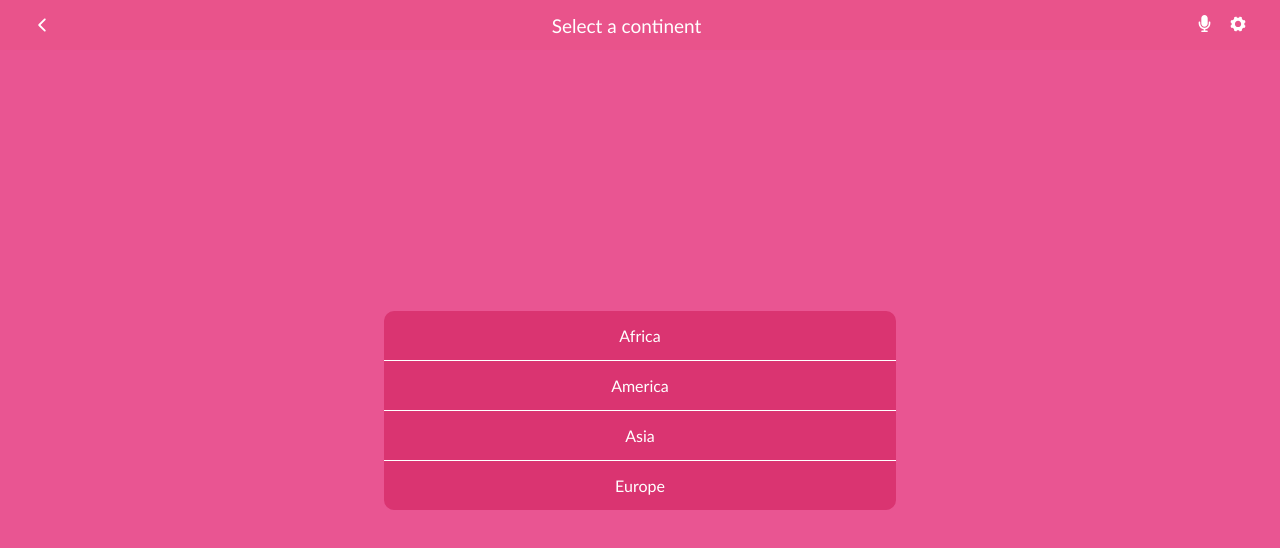
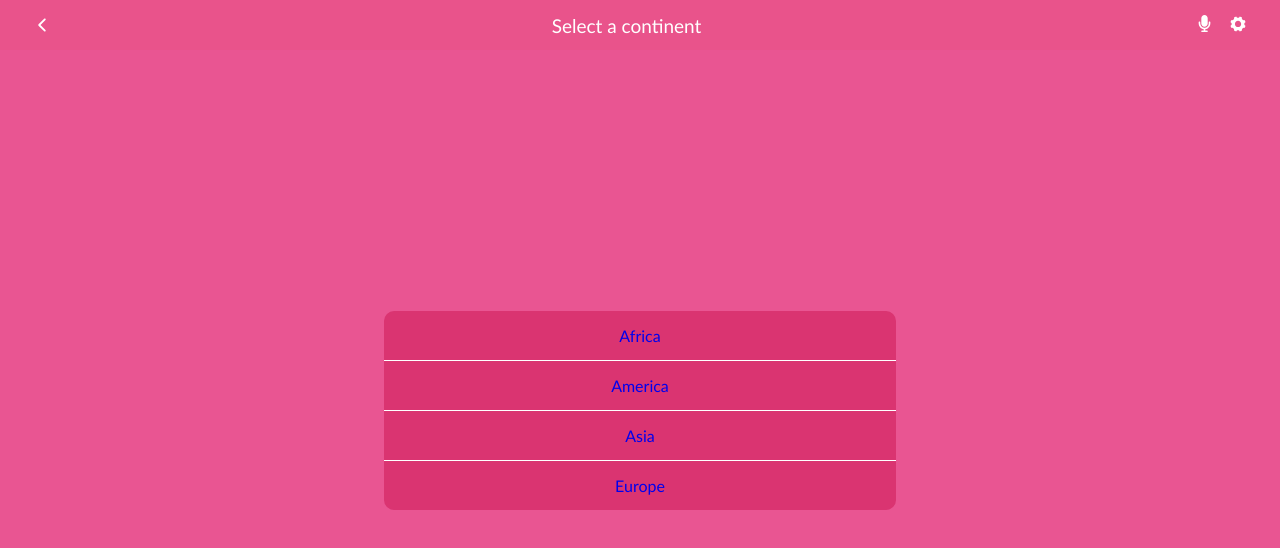
Before and after one commit to moise10r/covid_19_app, a React (Create React App) app: page / in a window 1280 px wide. Shown: the top 548 px of the page. Built offline with nearby package versions, Linux system fonts and the light colour scheme.

Commit message:
Add the link route

```diff
--- a/src/component/features/Filter/filterByContinent.jsx
+++ b/src/component/features/Filter/filterByContinent.jsx
@@ -1,4 +1,5 @@
 import React from 'react';
+import { Link } from 'react-router-dom';
 import continents from '../../../services/continentList';
 import TopBar from '../../common/jsx/TopBar/topBar';
 import './filterByContinent.scss';
@@ -10,7 +11,11 @@ const FilterByContinent = () => (
       <ul className="continent-list">
         {
           continents.map(({ id, name }) => (
-            <li key={id} className="continent">{name}</li>
+            <li key={id} className="continent">
+              <Link to={`/${name}`}>
+                {name}
+              </Link>
+            </li>
           ))
         }
       </ul>
```
